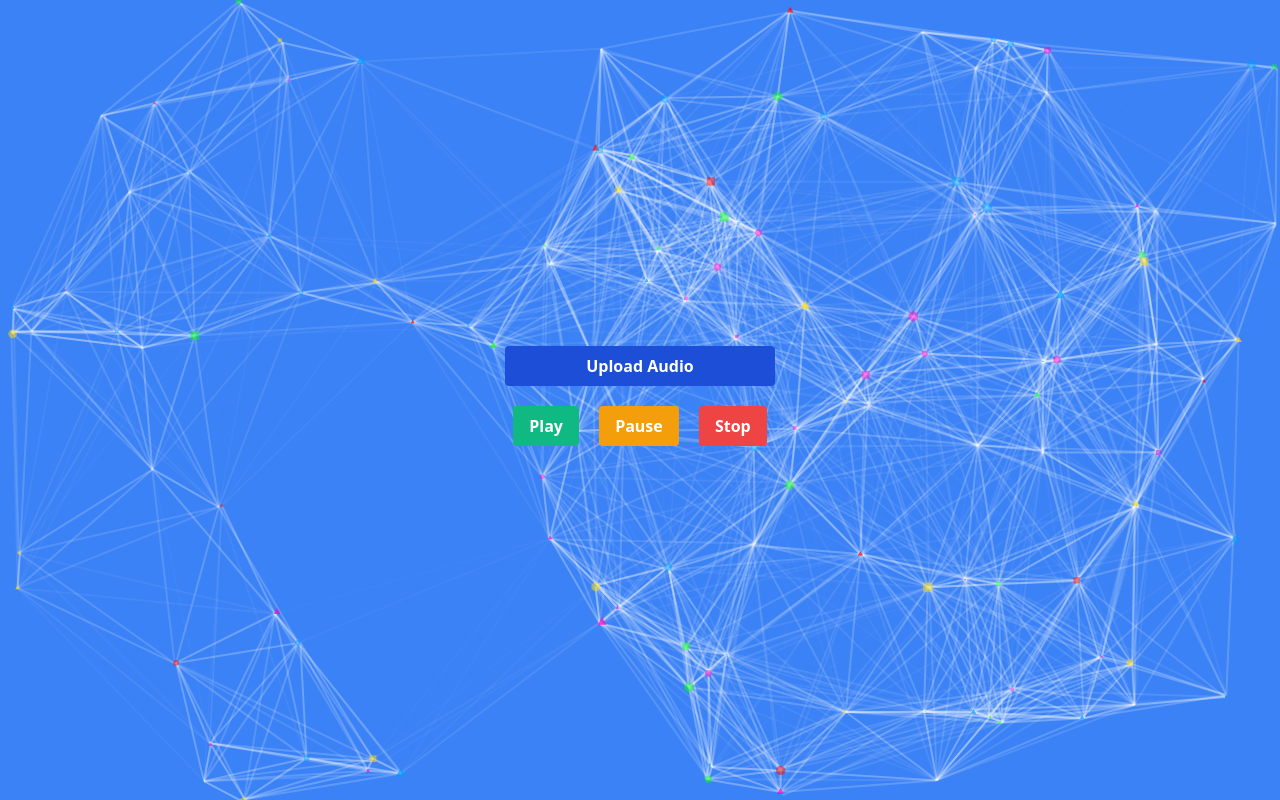
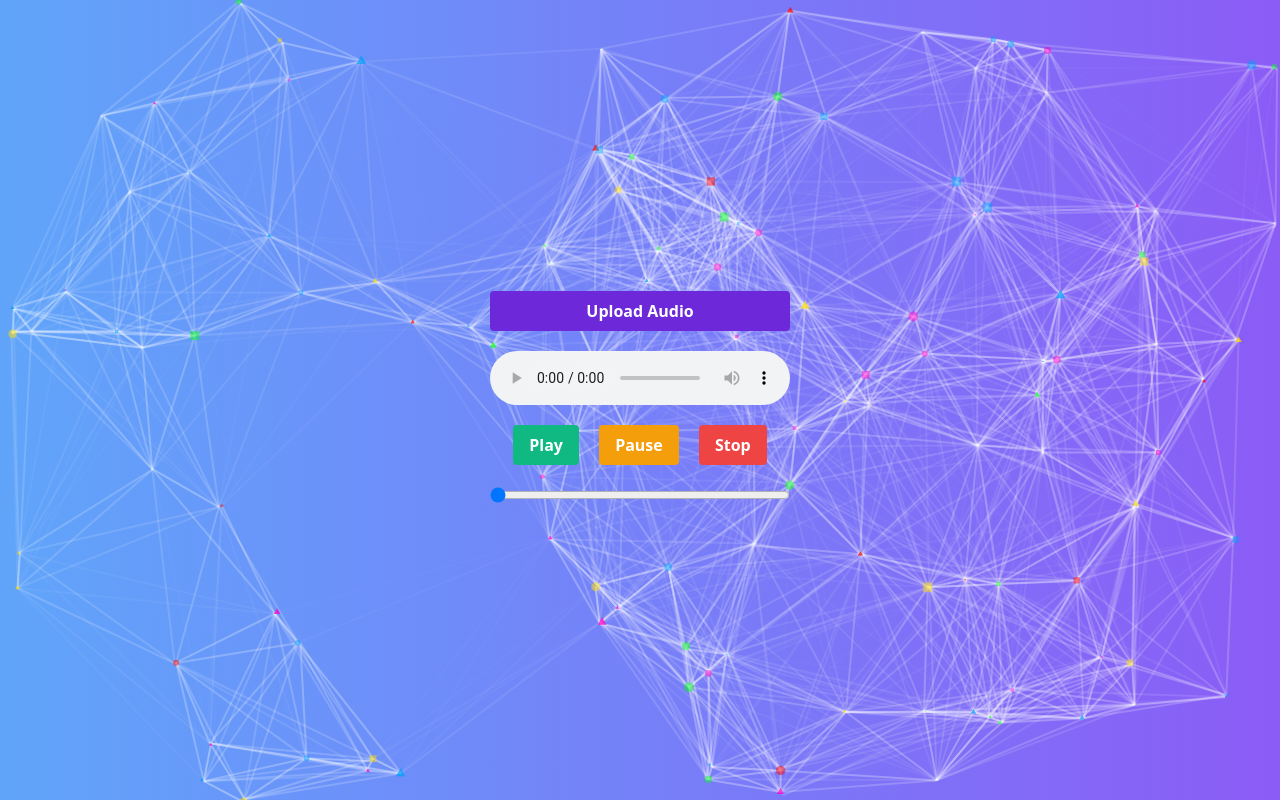
Before and after one commit to OxSama/audio-particles-visualizer, a plain HTML site: page index.html in a window 1280 px wide. Drawn offline with nearby package versions, Linux system fonts and the light colour scheme; animation ran at ten frames a second.

Commit message:
adding audio and styling

```diff
--- a/index.html
+++ b/index.html
@@ -1,26 +1,37 @@
 <!DOCTYPE html>
 <html lang="en">
-  <head>
+
+<head>
     <meta charset="UTF-8" />
     <meta name="viewport" content="width=device-width, initial-scale=1.0" />
     <title>Particles Dance</title>
     <link href="https://cdn.jsdelivr.net/npm/tailwindcss@2.2.16/dist/tailwind.min.css" rel="stylesheet">
     <script src="https://cdn.jsdelivr.net/npm/particles.js@2.0.0/particles.min.js"></script>
-  </head>
+</head>
 
-  <body class="bg-blue-500 flex justify-center items-center h-screen">
+<body class="bg-gradient-to-r from-blue-400 to-purple-500 flex justify-center items-center h-screen">
     <div id="particles-js" class="absolute w-full h-full"></div>
     <div class="z-10 text-center">
-        <label class="block py-2 px-3 bg-blue-700 text-white font-semibold cursor-pointer rounded hover:bg-blue-600">
-          <input type="file" id="audioFile" accept="audio/*" class="hidden" />
-          Upload Audio
+        <label
+            class="block py-2 px-3 bg-purple-700 text-white font-semibold cursor-pointer rounded hover:bg-purple-600">
+            <input type="file" id="audioFile" accept="audio/*" class="hidden" />
+            Upload Audio
         </label>
-        <div class="mt-3">
-            <button id="playButton" class="bg-green-500 hover:bg-green-700 text-white font-bold py-2 px-4 rounded m-2">Play</button>
-            <button id="pauseButton" class="bg-yellow-500 hover:bg-yellow-700 text-white font-bold py-2 px-4 rounded m-2">Pause</button>
-            <button id="stopButton" class="bg-red-500 hover:bg-red-700 text-white font-bold py-2 px-4 rounded m-2">Stop</button>
+        <audio id="audioPlayer" controls class="mt-5"></audio>
+
+        <div class="mt-5 space-x-4">
+            <button id="playButton"
+                class="bg-green-500 hover:bg-green-700 text-white font-bold py-2 px-4 rounded">Play</button>
+            <button id="pauseButton"
+                class="bg-yellow-500 hover:bg-yellow-700 text-white font-bold py-2 px-4 rounded">Pause</button>
+            <button id="stopButton"
+                class="bg-red-500 hover:bg-red-700 text-white font-bold py-2 px-4 rounded">Stop</button>
+        </div>
+        <div class="mt-5">
+            <input type="range" id="seekBar" value="0" class="w-full">
         </div>
     </div>
-    <script src="app.js"></script>
-  </body>
+</body>
+<script src="app.js"></script>
+
 </html>
```
